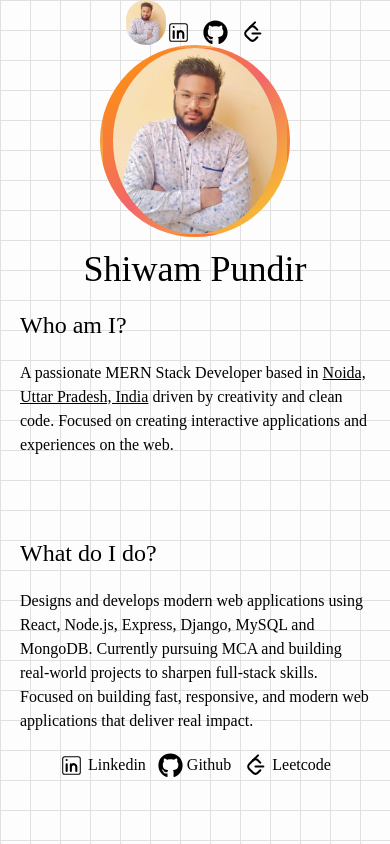
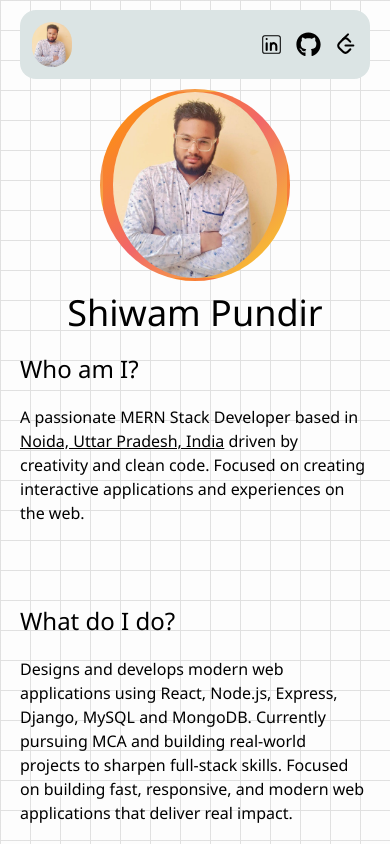
Before and after one commit to shiwam2001/my_Portfolio, a Next.js app: page / in a window 390 px wide. Shown: the top 844 px of the page. Built offline with nearby package versions, Linux system fonts and the light colour scheme.

Commit message:
third commit

```diff
--- a/app/globals.css
+++ b/app/globals.css
@@ -12,11 +12,7 @@ body {
   font-family:'Segoe UI', Tahoma, Geneva, Verdana, sans-serif;
 }
 
-.patrick-hand-regular {
-  font-family: "Patrick Hand", cursive;
-  font-weight: 200;
-  font-style: normal;
-}
+
 .flexn{
 
   margin: auto;
@@ -27,14 +23,25 @@ body {
 
 @media(max-width:700px){
   .flexn{
-    display: flex;
+  display: flex;
   flex-direction: column;
-  justify-content: center;
-  align-items: center;
+
+
   margin: auto;
   max-width: 100vw;
   padding: 0 10px;
   }
+
+  .sm{
+    display: flex;
+    flex-direction: column;
+    justify-content: center;
+    margin: auto;
+    gap: 5;
+    margin-top: 20px;
+    font-size: larger;
+  }
+
 }
 
 
@@ -54,3 +61,26 @@ body {
 .weight{
   font-weight: 300;
 }
+
+#flexnn{
+  display: flex;
+  justify-content: space-between;
+  align-items:center ;
+  background-color: rgb(219, 228, 228);
+  max-width: 40vw;
+}
+
+
+@media(max-width:700px){
+
+  #flexnn{
+    display: flex;
+    margin: 10px;
+    justify-content: space-between;
+    align-items:center ;
+    background-color: rgb(219, 228, 228);
+
+    max-width: 100vw;
+
+  }
+}
--- a/app/layout.tsx
+++ b/app/layout.tsx
@@ -16,7 +16,7 @@ export default function RootLayout({
   return (
     <html lang="en">
       <body
-        className='patrick-hand-regular'
+        className=' '
       >
         {children}
       </body>
--- a/app/main.tsx
+++ b/app/main.tsx
@@ -25,7 +25,7 @@ const navbar = () => {
           <p className='mt-5'>Designs and develops modern web applications using React, Node.js, Express, Django, MySQL and MongoDB. Currently pursuing MCA and building real-world projects to sharpen full-stack skills. Focused on building fast, responsive, and modern web applications that deliver real impact.</p>
 
         </div>
-        <div className='flex gap-3 mt-5' >
+        <div className='flex gap-3 mt-5 sm' >
         <div className='flex items-center gap-1 ' >
         <CiLinkedin
             size='25' />
--- a/app/navbar.jsx
+++ b/app/navbar.jsx
@@ -6,7 +6,7 @@ import { TbBrandLeetcode } from 'react-icons/tb'
 
 const navbar = () => {
   return (
-    <div className='flex justify-between'>
+    <div id='flexnn' className=' rounded-2xl p-3 items-center justify-between  '>
      <img
      src="/img.jpg"
      alt=""
@@ -14,7 +14,7 @@ const navbar = () => {
      height={40}
      className='rounded-4xl'
      />
-      <div className='flex gap-3 mt-5' >
+      <div className='flex gap-3 ' >
         <div className='flex items-center gap-1 ' >
 
 
--- a/app/projects.tsx
+++ b/app/projects.tsx
@@ -17,7 +17,7 @@ const projects = () => {
                   alt='' />
                 <div className='flex justify-between '>
                     <h4>Employee task management system</h4>
-                    <a href=""><FaExternalLinkAlt
+                    <a href="https://github.com/shiwam2001/Employee_Task_management_System-project"><FaExternalLinkAlt
                     size={20}/></a>
 
                 </div>
@@ -31,7 +31,7 @@ const projects = () => {
                   alt='' />
                 <div className='flex justify-between '>
                     <h4>Job portal/ hirrd</h4>
-                    <a href=""><FaExternalLinkAlt
+                    <a href="https://github.com/shiwam2001/JobPortal-Hirrd_Project"><FaExternalLinkAlt
                     size={20}/></a>
 
                 </div>
@@ -45,7 +45,7 @@ const projects = () => {
                   alt='' />
                 <div className='flex justify-between '>
                     <h4>AI powered code reviwer</h4>
-                    <a href=""><FaExternalLinkAlt
+                    <a href="https://github.com/shiwam2001/Ai_Powered_Code_Reviewer-Project"><FaExternalLinkAlt
                     size={20}/></a>
 
                 </div>
@@ -59,7 +59,7 @@ const projects = () => {
                   alt='' />
                 <div className='flex justify-between '>
                     <h4>Car markiting application</h4>
-                    <a href=""><FaExternalLinkAlt
+                    <a href="https://github.com/shiwam2001/Powerd-Ai-Vehiql-markiting-app_Project"><FaExternalLinkAlt
                     size={20}/></a>
 
                 </div>
--- a/app/timeline.jsx
+++ b/app/timeline.jsx
@@ -16,7 +16,7 @@ const timeline = () => {
                             <span className='font-sans text-sm font-bold '>{items.date}</span>
 
                         </div>
-                        <span className='text-sm font-light'>{items.description}</span>
+                        <p className='text-sm '>{items.description}</p>
                         </div>
                 ))}
             </div>
```
